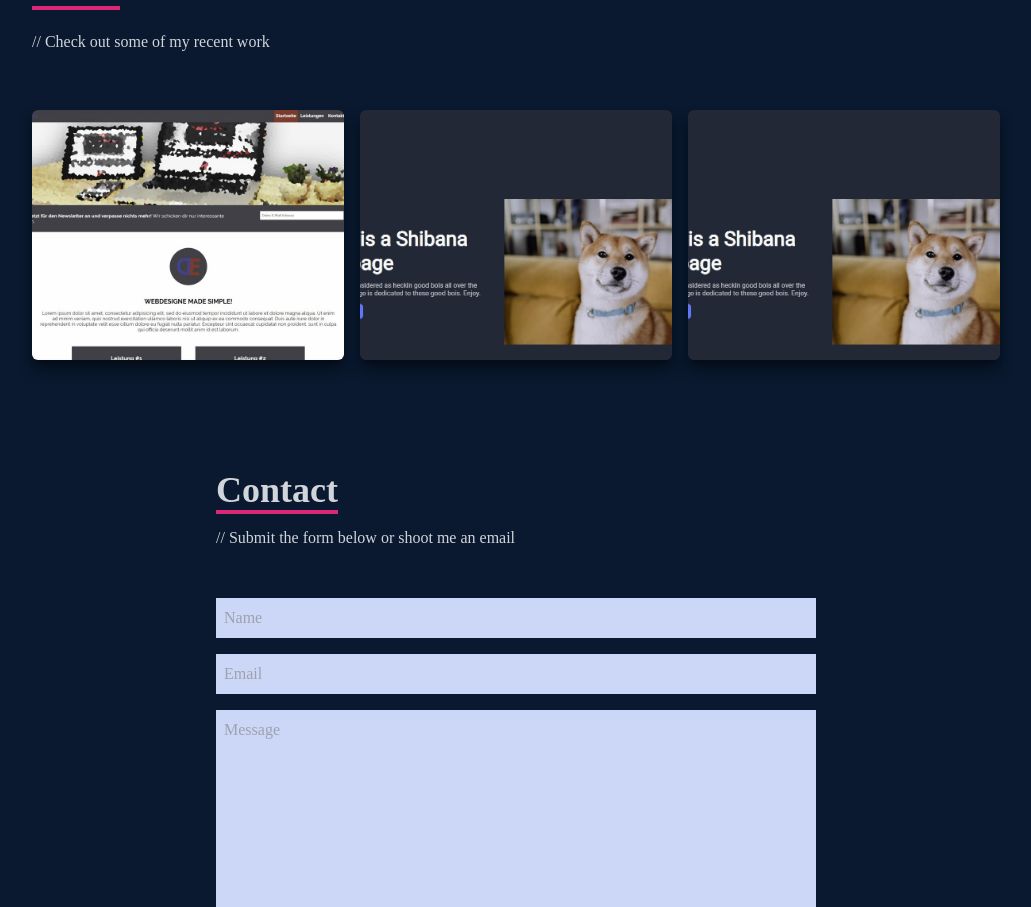
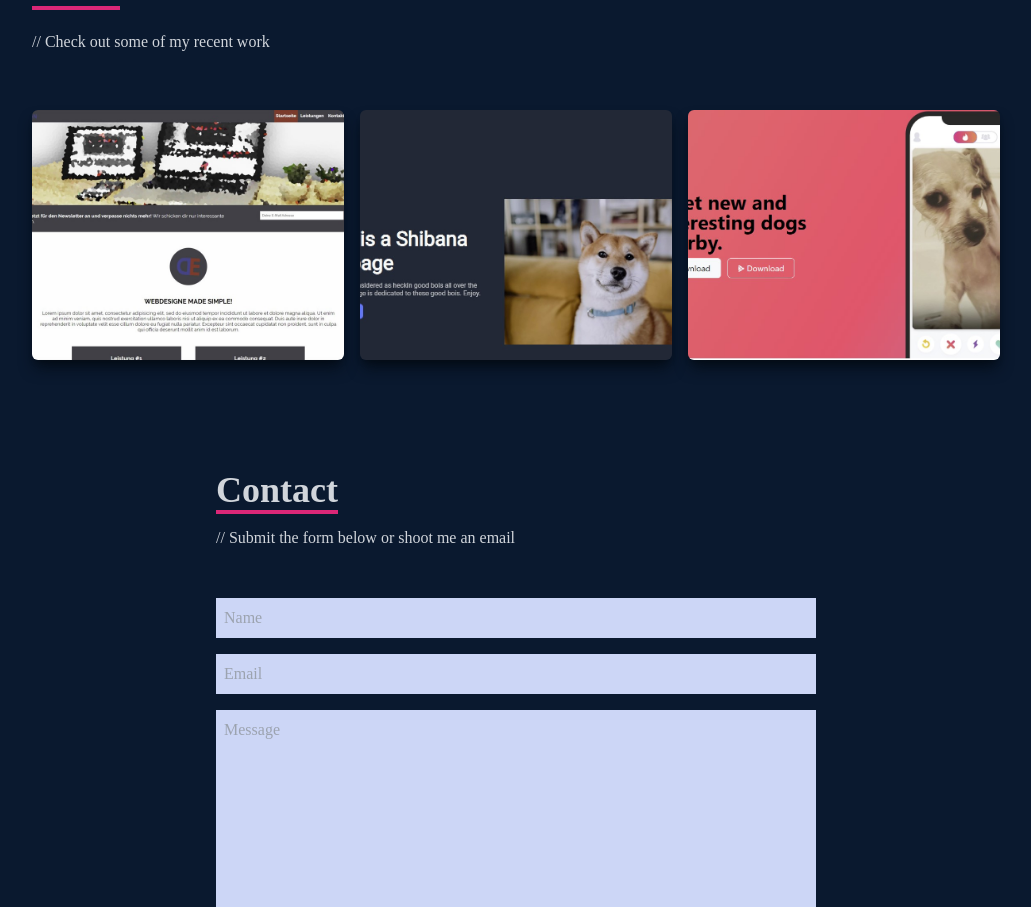
Before and after one commit to DevWavez/Portfolio, a React (Create React App) app: page / in a window 1280 px wide. Shown: the part 2450-3357 px from the top of the page, without its empty margins (124-1155 px from the left). Built offline with nearby package versions, Linux system fonts and the light colour scheme.

Commit message:
work section
expand works section

```diff
--- a/src/components/Work.jsx
+++ b/src/components/Work.jsx
@@ -1,6 +1,7 @@
 import React from "react";
 import Project1 from "../assets/webD.jpeg";
 import Project2 from "../assets/Shiba.jpeg";
+import Project3 from "../assets/TinDog.jpeg";
 
 const Work = () => {
   return (
@@ -67,7 +68,7 @@ const Work = () => {
           </div>
           {/* Grid item 3*/}
           <div
-            style={{ backgroundImage: `url(${Project2})` }}
+            style={{ backgroundImage: `url(${Project3})` }}
             className="shadow-lg shadow-[#040c16] group container rounded-md flex justify-center items-center mx-auto content-div"
           >
             {/* Hover effects */}
```
Also changed, not shown: src/assets/TinDog.jpeg (added).
